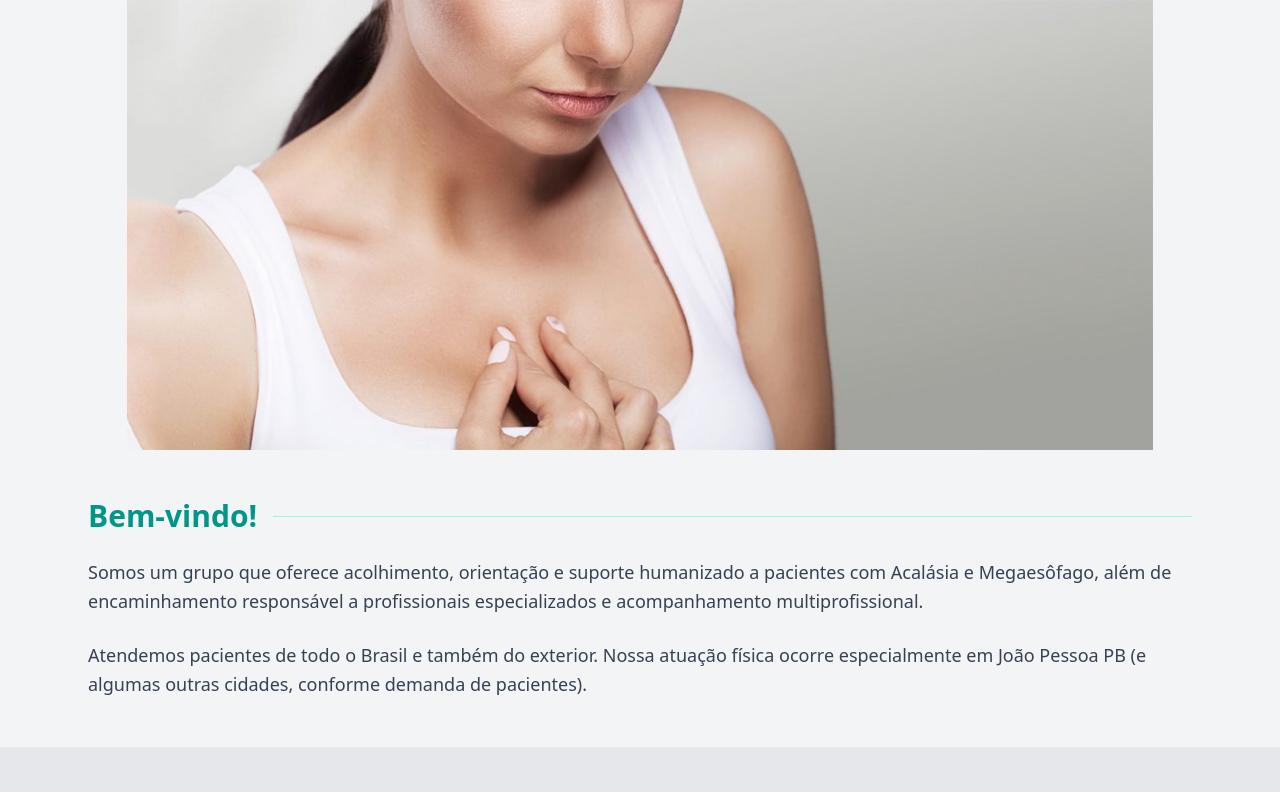
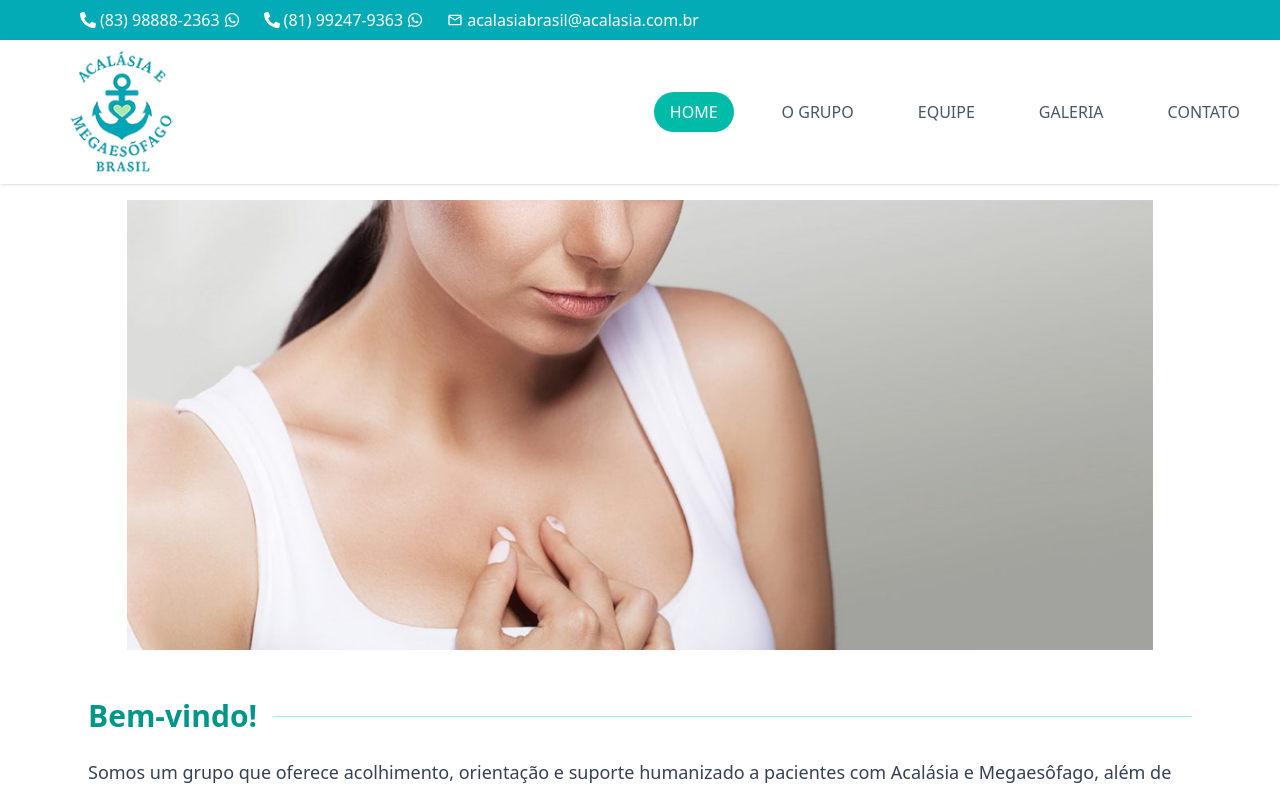
Before and after one commit to bunhakgabriel/AcalasiaBrasilSiteV1, a React (Vite) app: page / in a window 1280 px wide. Shown: the top 792 px of the page. Built offline with nearby package versions, Linux system fonts and the light colour scheme.

Commit message:
feat: adiciona componente menu

```diff
--- a/src/App.tsx
+++ b/src/App.tsx
@@ -1,8 +1,11 @@
 import { Outlet } from "react-router-dom";
+import Menu from "./componentes/menu/Menu";
 
 function App() {
   return (
     <>
+      <Menu />
+      <div className="h-[100px] sm:h-[180px] md:h-[200px]"></div>
       <Outlet />
     </>
   );
--- /dev/null
+++ b/src/componentes/menu/Menu.tsx
@@ -0,0 +1,146 @@
+import { useEffect, useState, type JSX } from "react";
+import { FaPhoneAlt, FaWhatsapp } from "react-icons/fa";
+import { MdOutlineMail } from "react-icons/md";
+
+export default function Menu(): JSX.Element {
+    const [scrolled, setScrolled] = useState<boolean>(false);
+    const [mobileOpen, setMobileOpen] = useState<boolean>(false);
+
+    useEffect((): (() => void) => {
+        const onScroll = (): void => {
+            setScrolled(window.scrollY > 10);
+        };
+
+        window.addEventListener("scroll", onScroll);
+        return () => window.removeEventListener("scroll", onScroll);
+    }, []);
+
+    return (
+        <header className="fixed top-0 left-0 w-full z-50">
+            {/* Top bar (desktop only) */}
+            <div
+                className={`hidden md:block overflow-hidden transition-all duration-300 ease-in-out bg-[#03ABB6] text-white ${scrolled ? "max-h-0 opacity-0" : "max-h-16 opacity-100"
+                    }`}
+            >
+                <div className="max-w-7xl mx-auto pl-20 pr-6 py-2 flex items-center justify-between text-md">
+                    <div className="flex gap-6">
+                        <div className="flex items-center gap-1"><FaPhoneAlt /> (83) 98888-2363 <FaWhatsapp /></div>
+                        <div className="flex items-center gap-1"><FaPhoneAlt /> (81) 99247-9363 <FaWhatsapp /></div>
+                        <div className="flex items-center gap-1"><MdOutlineMail /> acalasiabrasil@acalasia.com.br</div>
+                    </div>
+                </div>
+            </div>
+
+            {/* Main menu */}
+            <div
+                className={`bg-white transition-all duration-300 ease-in-out shadow-sm ${scrolled ? "py-4" : "py-2"
+                    }`}
+            >
+                <div className="max-w-7xl mx-auto px-6 flex items-center justify-between">
+                    {/* Logo */}
+                    <img
+                        src="/imagens/logo.png"
+                        alt="Acalasia e Megaesôfago Brasil"
+                        className={`transition-all duration-300 ${scrolled ? "h-14" : "h-32"
+                            }`}
+                    />
+
+                    {/* Desktop navigation */}
+                    <nav className="hidden md:flex items-center gap-8 text-gray-600 font-medium">
+                        <MenuItem active>HOME</MenuItem>
+                        <MenuItem>O GRUPO</MenuItem>
+                        <MenuItem>EQUIPE</MenuItem>
+                        <MenuItem>GALERIA</MenuItem>
+                        <MenuItem>CONTATO</MenuItem>
+                    </nav>
+
+                    {/* Mobile hamburger */}
+                    <button
+                        aria-label="Abrir menu"
+                        className="md:hidden w-10 h-10 border border-gray-300 rounded-md flex flex-col items-center justify-center gap-1"
+                        onClick={() => setMobileOpen((prev) => !prev)}
+                    >
+                        <span className="w-5 h-0.5 bg-gray-600" />
+                        <span className="w-5 h-0.5 bg-gray-600" />
+                        <span className="w-5 h-0.5 bg-gray-600" />
+                    </button>
+                </div>
+            </div>
+
+            {/* Mobile menu */}
+            <div
+                className={`md:hidden bg-white shadow-lg transition-all duration-300 ease-in-out ${mobileOpen
+                        ? "opacity-100 translate-y-0"
+                        : "opacity-0 -translate-y-4 pointer-events-none"
+                    }`}
+            >
+                <div className="flex flex-col px-6 py-4 gap-2">
+                    <MobileMenuItem active onClick={() => setMobileOpen(false)}>
+                        HOME
+                    </MobileMenuItem>
+                    <MobileMenuItem onClick={() => setMobileOpen(false)}>
+                        O GRUPO
+                    </MobileMenuItem>
+                    <MobileMenuItem onClick={() => setMobileOpen(false)}>
+                        EQUIPE
+                    </MobileMenuItem>
+                    <MobileMenuItem onClick={() => setMobileOpen(false)}>
+                        GALERIA
+                    </MobileMenuItem>
+                    <MobileMenuItem onClick={() => setMobileOpen(false)}>
+                        CONTATO
+                    </MobileMenuItem>
+                </div>
+            </div>
+        </header>
+    );
+}
+
+/* ===========================
+   Desktop MenuItem
+=========================== */
+
+interface MenuItemProps {
+    children: React.ReactNode;
+    active?: boolean;
+}
+
+function MenuItem({ children, active = false }: MenuItemProps): JSX.Element {
+    return (
+        <a
+            href="#"
+            className={`px-4 py-2 rounded-full transition-all duration-300 ${active ? "bg-teal-500 text-white" : "hover:text-teal-500"
+                }`}
+        >
+            {children}
+        </a>
+    );
+}
+
+/* ===========================
+   Mobile MenuItem
+=========================== */
+
+interface MobileMenuItemProps {
+    children: React.ReactNode;
+    active?: boolean;
+    onClick?: () => void;
+}
+
+function MobileMenuItem({
+    children,
+    active = false,
+    onClick,
+}: MobileMenuItemProps): JSX.Element {
+    return (
+        <button
+            onClick={onClick}
+            className={`text-left px-4 py-3 rounded-full text-sm transition-all ${active
+                    ? "bg-teal-500 text-white"
+                    : "text-gray-600 hover:text-teal-500"
+                }`}
+        >
+            {children}
+        </button>
+    );
+}
--- a/src/pages/home/componentes/BemVindo.tsx
+++ b/src/pages/home/componentes/BemVindo.tsx
@@ -1,6 +1,6 @@
 export default function BemVindo() {
   return (
-    <section className="w-full bg-gray-100 py-12">
+    <section className="w-full -mt-6 sm:mt-0 py-0 sm:py-12">
       <div className="max-w-6xl mx-auto px-6">
 
         {/* Cabeçalho */}
--- a/src/pages/home/componentes/Carrossel.tsx
+++ b/src/pages/home/componentes/Carrossel.tsx
@@ -18,7 +18,7 @@ export default function Carrossel() {
   }, []);
 
   return (
-    <div className="w-full bg-gray-100">
+    <div className="w-full">
       <div className="relative w-full h-[450px] max-md:h-[260px] overflow-hidden">
 
         {images.map((img, index) => (
```
